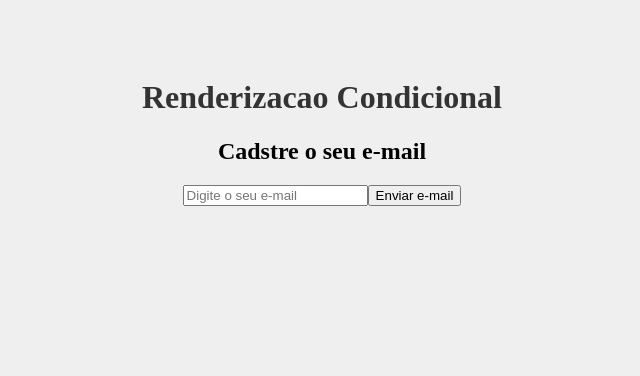
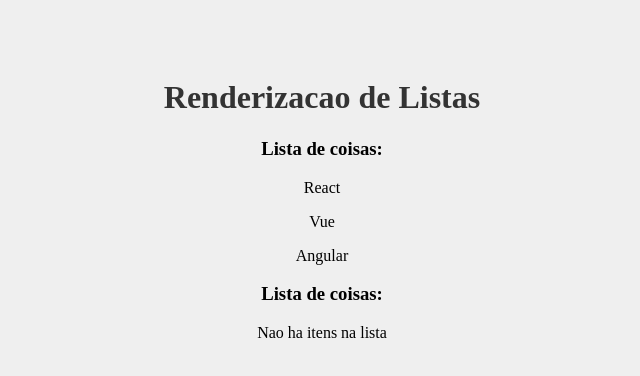
Before and after one commit to Pedroanjoss/React, a React (Create React App) app in the folder Introducao React/introducao/: page / in a window 1280 px wide. Shown: the top 376 px of the page, without its empty margins (318-958 px from the left). Built offline with nearby package versions, Linux system fonts and the light colour scheme.

Commit message:
imprimindo listas

```diff
--- a/Introducao React/introducao/src/App.js
+++ b/Introducao React/introducao/src/App.js
@@ -1,13 +1,18 @@
 import './App.css';
 import Condicional from './components/Condiconal';
+import OutraLista from './components/OutraLista';
 
 
 function App() {
 
+  const meusItens = ['React', 'Vue', 'Angular']
+
   return (
     <div className="App">
-      <h1>Renderizacao Condicional </h1>
-     <Condicional/>
+      <h1>Renderizacao de Listas </h1>
+      <OutraLista itens={meusItens}/>
+      <OutraLista itens={[]}/>
+
 
     </div>
 
--- /dev/null
+++ b/Introducao React/introducao/src/components/OutraLista.js
@@ -0,0 +1,15 @@
+function OutraLista({itens}) {
+    return(
+        <>
+          <h3>Lista de coisas:</h3>
+          {itens.length > 0 ? (
+          itens.map((item, index)=> (
+            <p key={index}>{item}</p>
+          ))) : (
+            <p>Nao ha itens na lista</p>
+          )}
+        </>
+    )
+}
+
+export default OutraLista
```
